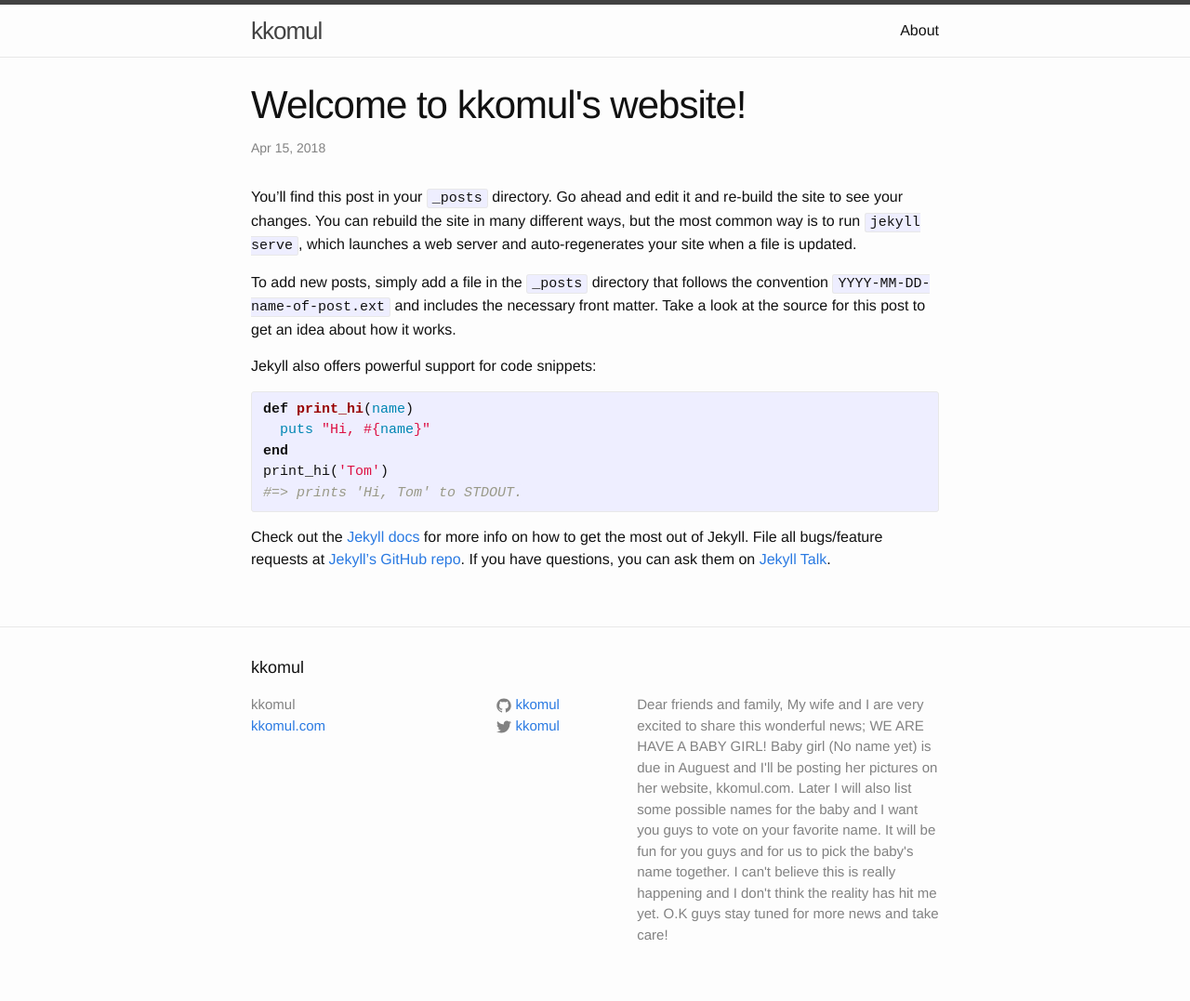
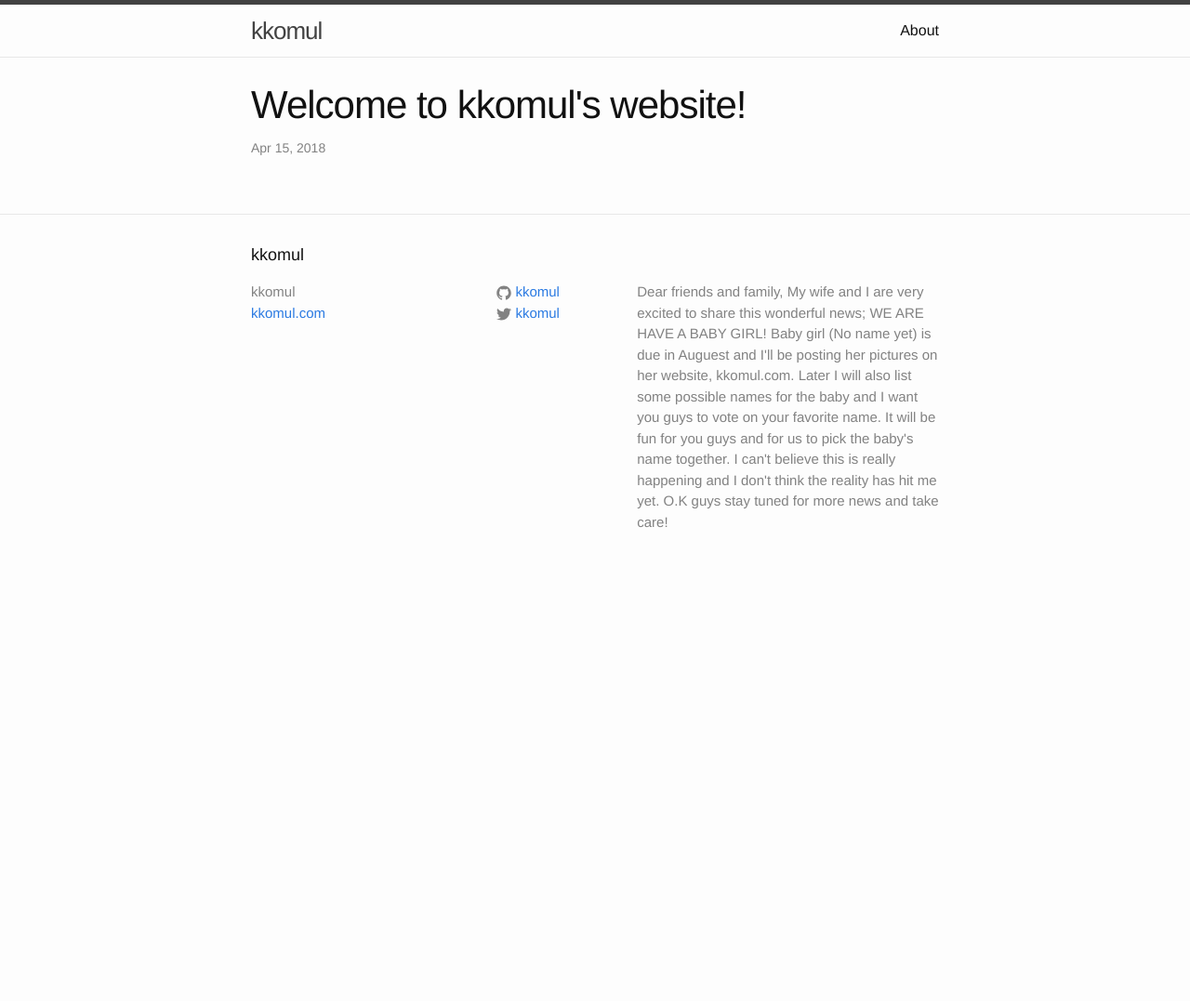
Before and after one commit to Holdover3/Holdover3.github.io, a Jekyll site: the page built from _posts/2018-04-15-welcome-to-jekyll.markdown, in a window 1280 px wide. Shown: the whole page at 93% size. Built offline with Jekyll 4.4.1, drawn with Linux system fonts in a browser that asks for light colours; after the commit the page ends 900 px from its top, so only the background shows below that.

Commit message:
Update 2018-04-15-welcome-to-jekyll.markdown

```diff
--- a/_posts/2018-04-15-welcome-to-jekyll.markdown
+++ b/_posts/2018-04-15-welcome-to-jekyll.markdown
@@ -2,24 +2,5 @@
 layout: post
 title:  "Welcome to kkomul's website!"
 date:   2018-04-15 04:58:16 +0000
-categories: jekyll update
+categories: KKomul update
 ---
-You’ll find this post in your `_posts` directory. Go ahead and edit it and re-build the site to see your changes. You can rebuild the site in many different ways, but the most common way is to run `jekyll serve`, which launches a web server and auto-regenerates your site when a file is updated.
-
-To add new posts, simply add a file in the `_posts` directory that follows the convention `YYYY-MM-DD-name-of-post.ext` and includes the necessary front matter. Take a look at the source for this post to get an idea about how it works.
-
-Jekyll also offers powerful support for code snippets:
-
-{% highlight ruby %}
-def print_hi(name)
-  puts "Hi, #{name}"
-end
-print_hi('Tom')
-#=> prints 'Hi, Tom' to STDOUT.
-{% endhighlight %}
-
-Check out the [Jekyll docs][jekyll-docs] for more info on how to get the most out of Jekyll. File all bugs/feature requests at [Jekyll’s GitHub repo][jekyll-gh]. If you have questions, you can ask them on [Jekyll Talk][jekyll-talk].
-
-[jekyll-docs]: http://jekyllrb.com/docs/home
-[jekyll-gh]:   https://github.com/jekyll/jekyll
-[jekyll-talk]: https://talk.jekyllrb.com/
```
